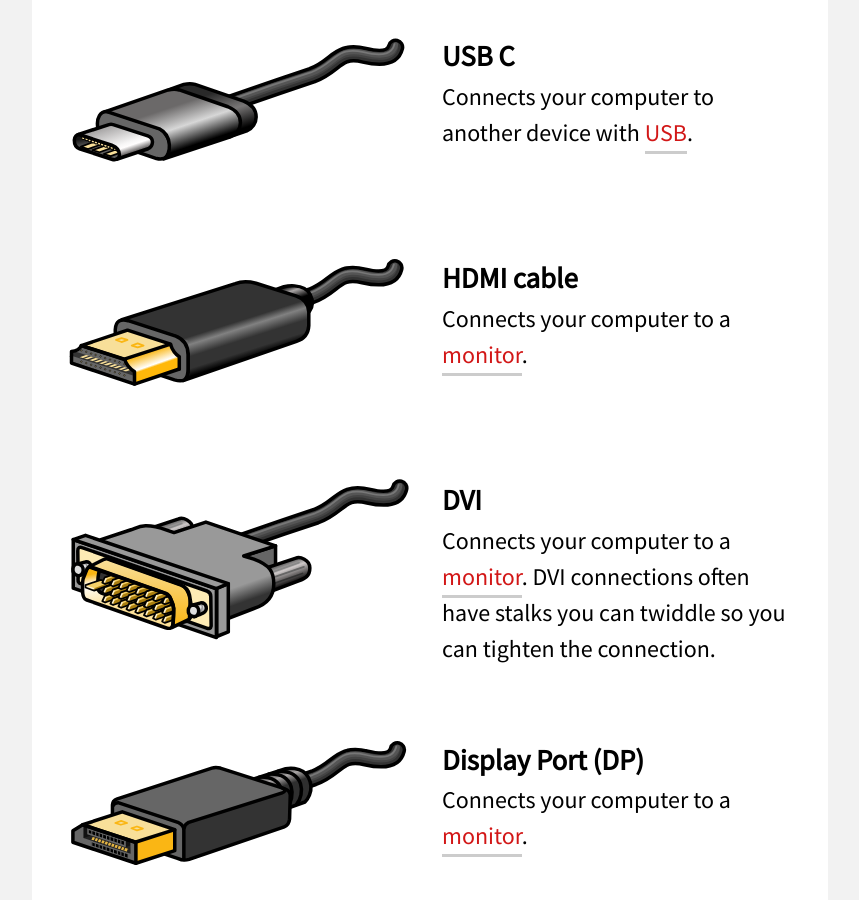
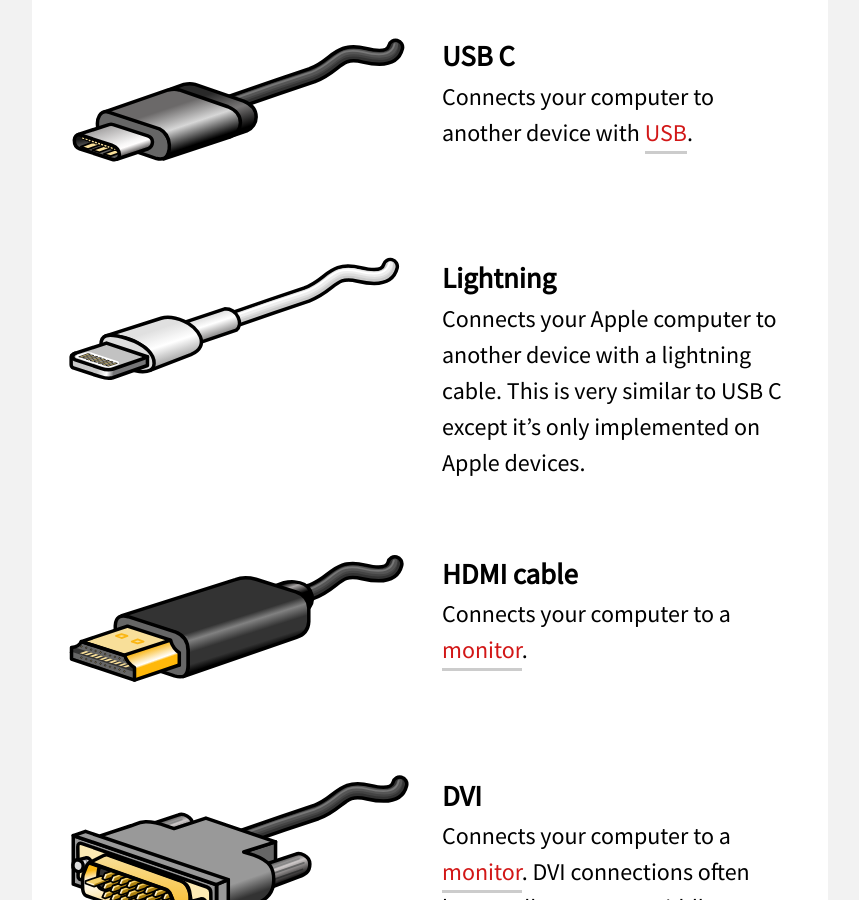
Before and after one commit to davewhiteland/compsci-superbasics, a Jekyll site: the page built from collections/_hardware/connections.md, in a window 1280 px wide and 900 px high, scrolled down 1792 px. Shown: the whole window, without its empty margins (416-1275 px from the left). Built offline with Jekyll 4.4.1, drawn with Linux system fonts in a browser that asks for light colours.

Commit message:
add apple lightning connector

```diff
--- a/collections/_hardware/connections.md
+++ b/collections/_hardware/connections.md
@@ -59,6 +59,14 @@ Connects your computer to another device with
 Connects your computer to another device with
 [USB]({{ site.baseurl }}/hardware/usb).
 
+
+![cable]({{ site.baseurl }}/images/cable-lightning.svg)
+
+**Lightning**
+Connects your Apple computer to another device with a lightning cable. This is
+very similar to USB&nbsp;C except it's only implemented on Apple devices.
+
+
 ![cable]({{ site.baseurl }}/images/cable-hdmi.svg)
 
 **HDMI cable**
```
Also changed, not shown: images/cable-lightning.svg (added).
